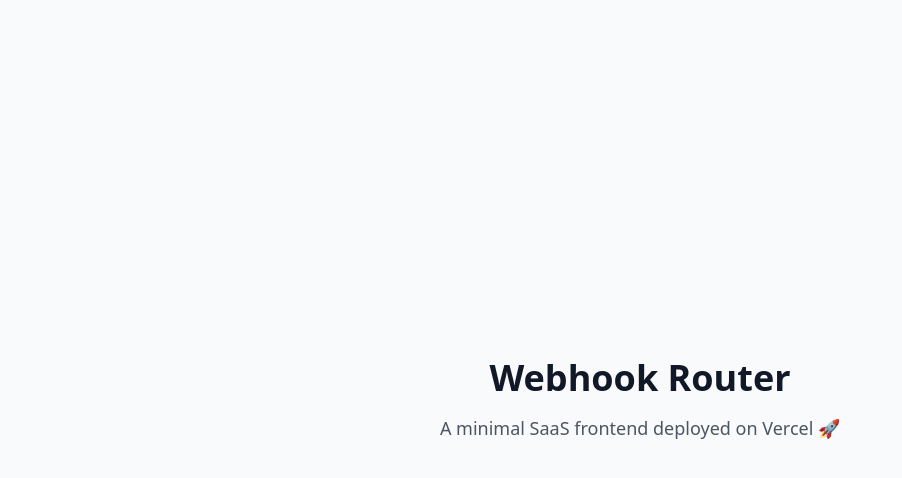
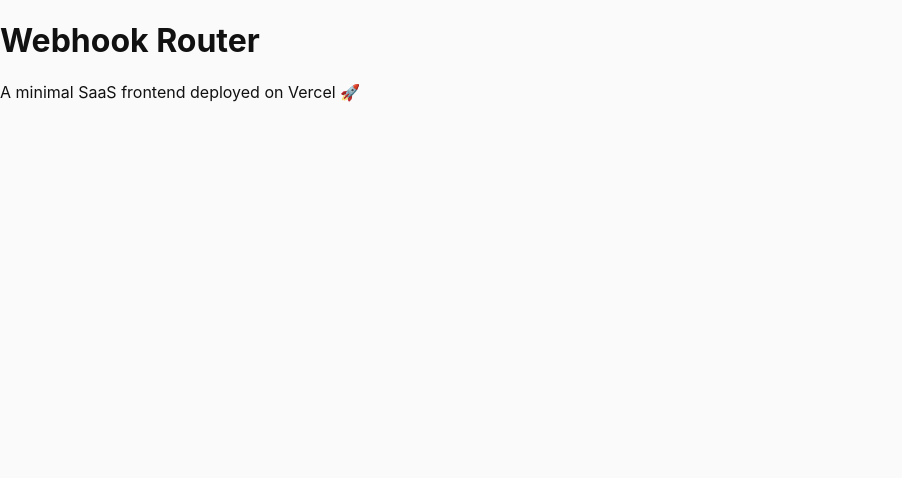
Before and after one commit to lestertww/webhook-router, a Next.js app: page / in a window 1280 px wide. Shown: the top 478 px of the page, without its empty margins (0-902 px from the left). Built offline with nearby package versions, Linux system fonts and the light colour scheme.

Commit message:
Update layout.tsx

```diff
--- a/app/layout.tsx
+++ b/app/layout.tsx
@@ -1,22 +1,11 @@
 // app/layout.tsx
-import "./globals.css";
-import type { Metadata } from "next";
+import './styles/globals.css'
+import { ReactNode } from 'react'
 
-export const metadata: Metadata = {
-  title: "Webhook Router",
-  description: "A simple webhook router SaaS frontend",
-};
-
-export default function RootLayout({
-  children,
-}: {
-  children: React.ReactNode;
-}) {
+export default function RootLayout({ children }: { children: ReactNode }) {
   return (
     <html lang="en">
-      <body className="min-h-screen bg-gray-50 text-gray-900">
-        {children}
-      </body>
+      <body>{children}</body>
     </html>
-  );
+  )
 }
```
